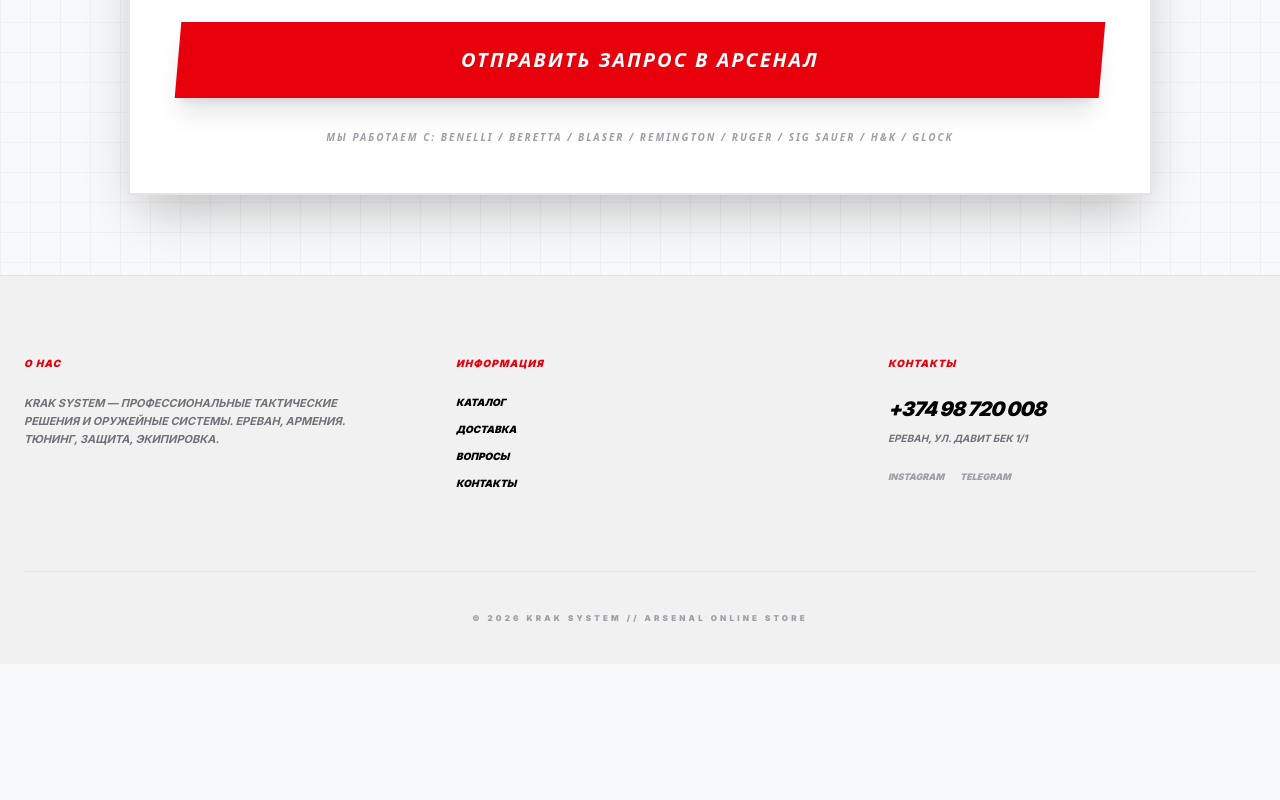
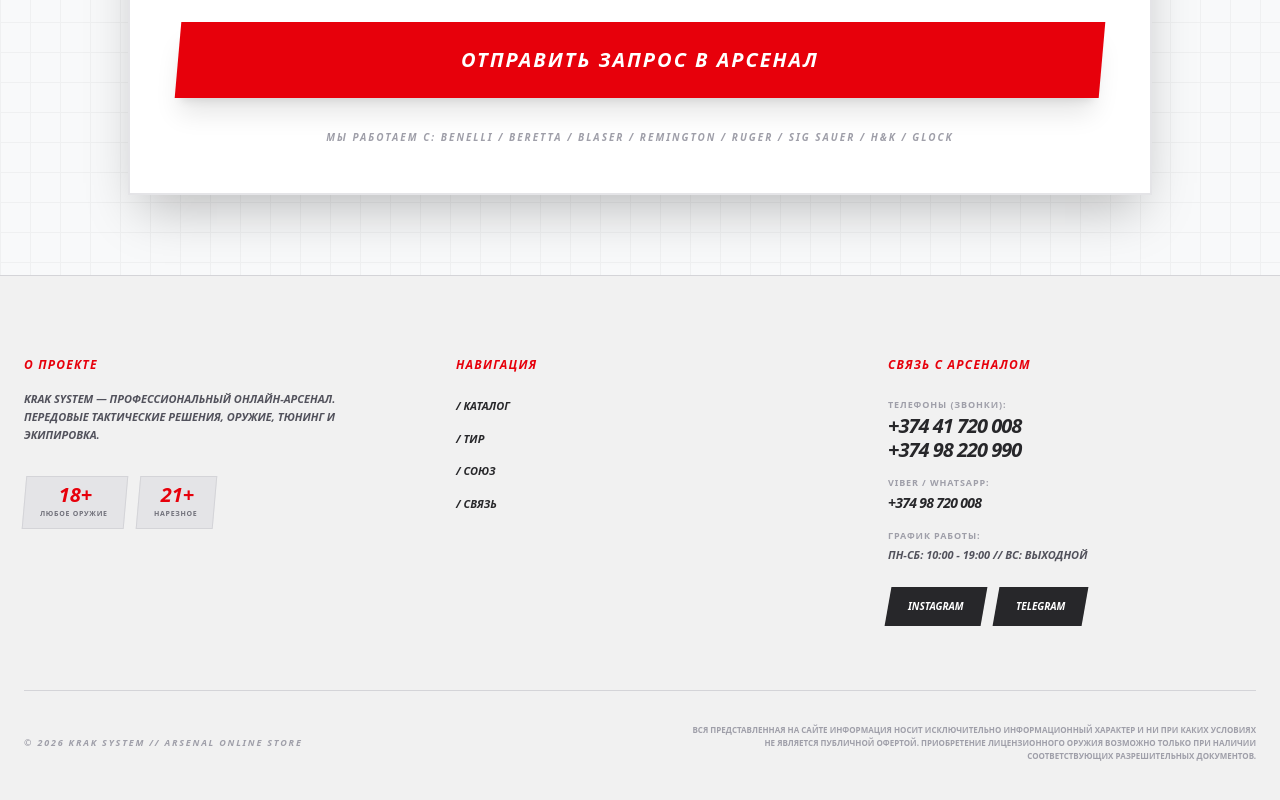
Before and after one commit to adamfreeman2024-eng/krak-site, a Next.js app: page /custom-order in a window 1280 px wide. Shown: the part 848-1648 px from the top of the page. Before the commit the page ends 1512 px from the top, so only its background shows below. Built offline with nearby package versions, Linux system fonts and the light colour scheme.

Commit message:
feat: added smart search and fixed custom order API

```diff
--- a/app/(shop)/custom-order/page.tsx
+++ b/app/(shop)/custom-order/page.tsx
@@ -94,27 +94,38 @@ export default function CustomOrderPage() {
     setLoading(true);
     try {
       const uploadedUrls = [];
-      // Загрузка в Supabase
+
+      // 1. Загрузка фото в Supabase
       for (const file of files) {
         const fileName = `custom-${Date.now()}-${file.name}`;
         const { data, error } = await supabase.storage.from('product-images').upload(fileName, file);
         if (!error) {
           const { data: { publicUrl } } = supabase.storage.from('product-images').getPublicUrl(fileName);
           uploadedUrls.push(publicUrl);
+        } else {
+          console.error("Ошибка загрузки фото:", error);
         }
       }
 
-      // Отправка в наш новый API
+      // 2. Отправка в наш API Telegram
       const res = await fetch("/api/custom-order", {
         method: "POST",
         headers: { 'Content-Type': 'application/json' },
         body: JSON.stringify({ ...formData, images: uploadedUrls }),
       });
 
-      if (res.ok) setIsSuccess(true);
-    } catch (err) {
-      console.error(err);
-      alert("Ошибка отправки. Попробуйте позже.");
+      // 3. Жесткая проверка ответа от сервера
+      if (!res.ok) {
+        const errorData = await res.json().catch(() => ({}));
+        throw new Error(errorData.error || "Сервер вернул ошибку. Возможно, не настроен Telegram API.");
+      }
+
+      // 4. Если всё успешно:
+      setIsSuccess(true);
+
+    } catch (err: any) {
+      console.error("ОШИБКА ОТПРАВКИ:", err);
+      alert(`⚠️ ОШИБКА: ${err.message}\nУбедитесь, что серверный файл API существует и ключи Telegram (.env) прописаны!`);
     } finally {
       setLoading(false);
     }
--- a/components/Footer.tsx
+++ b/components/Footer.tsx
@@ -4,46 +4,84 @@ import Link from "next/link";
 
 export default function Footer() {
   return (
-    <footer className="bg-[#f1f1f1] border-t border-zinc-200 pt-20 pb-10 px-6">
-      <div className="max-w-7xl mx-auto grid grid-cols-1 md:grid-cols-3 gap-16 mb-20">
+    <footer className="bg-[#f1f1f1] border-t border-zinc-300 pt-20 pb-10 px-6 font-sans">
+      <div className="max-w-7xl mx-auto grid grid-cols-1 md:grid-cols-3 gap-16 mb-16">
 
-        {/* О НАС */}
-        <div>
-          <h3 className="text-red-600 font-black italic text-[10px] tracking-widest mb-6 uppercase">О НАС</h3>
-          <p className="text-zinc-500 text-[11px] font-bold leading-relaxed uppercase italic">
-            KRAK SYSTEM — Профессиональные тактические решения и оружейные системы.
-            Ереван, Армения. Тюнинг, защита, экипировка.
-          </p>
-        </div>
+        {/* БЛОК 1: О ПРОЕКТЕ И БЕЗОПАСНОСТЬ */}
+        <div className="flex flex-col gap-6">
+          <div>
+            <h3 className="text-red-600 font-black italic text-[12px] tracking-widest mb-4 uppercase">О проекте</h3>
+            <p className="text-zinc-600 text-[11px] font-bold leading-relaxed uppercase italic">
+              KRAK SYSTEM — Профессиональный онлайн-арсенал.
+              Передовые тактические решения, оружие, тюнинг и экипировка.
+            </p>
+          </div>
 
-        {/* ИНФОРМАЦИЯ */}
-        <div>
-          <h3 className="text-red-600 font-black italic text-[10px] tracking-widest mb-6 uppercase">ИНФОРМАЦИЯ</h3>
-          <div className="flex flex-col gap-3">
-            <Link href="/catalog" className="text-black text-[10px] font-black italic hover:text-red-600 transition-colors uppercase">КАТАЛОГ</Link>
-            <Link href="/delivery" className="text-black text-[10px] font-black italic hover:text-red-600 transition-colors uppercase">ДОСТАВКА</Link>
-            <Link href="/faq" className="text-black text-[10px] font-black italic hover:text-red-600 transition-colors uppercase">ВОПРОСЫ</Link>
-            <Link href="/contact" className="text-black text-[10px] font-black italic hover:text-red-600 transition-colors uppercase">КОНТАКТЫ</Link>
+          {/* Возрастные ограничения */}
+          <div className="flex gap-3 mt-2">
+            <div className="bg-zinc-200 border border-zinc-300 px-4 py-2 flex flex-col items-center justify-center skew-x-[-5deg]">
+              <span className="text-red-600 font-black italic text-xl leading-none skew-x-[5deg]">18+</span>
+              <span className="text-zinc-500 text-[7px] font-black uppercase tracking-widest mt-1 skew-x-[5deg]">Любое оружие</span>
+            </div>
+            <div className="bg-zinc-200 border border-zinc-300 px-4 py-2 flex flex-col items-center justify-center skew-x-[-5deg]">
+              <span className="text-red-600 font-black italic text-xl leading-none skew-x-[5deg]">21+</span>
+              <span className="text-zinc-500 text-[7px] font-black uppercase tracking-widest mt-1 skew-x-[5deg]">Нарезное</span>
+            </div>
           </div>
         </div>
 
-        {/* КОНТАКТЫ */}
+        {/* БЛОК 2: НАВИГАЦИЯ */}
         <div>
-          <h3 className="text-red-600 font-black italic text-[10px] tracking-widest mb-6 uppercase">КОНТАКТЫ</h3>
-          <p className="text-black text-xl font-black italic mb-2 tracking-tighter">+374 98 720 008</p>
-          <p className="text-zinc-500 text-[10px] font-bold uppercase italic">Ереван, ул. Давит Бек 1/1</p>
-          <div className="flex gap-4 mt-6">
-             <span className="text-[9px] font-black text-zinc-400 uppercase italic cursor-pointer hover:text-black">Instagram</span>
-             <span className="text-[9px] font-black text-zinc-400 uppercase italic cursor-pointer hover:text-black">Telegram</span>
+          <h3 className="text-red-600 font-black italic text-[12px] tracking-widest mb-6 uppercase">Навигация</h3>
+          <div className="flex flex-col gap-4">
+            <Link href="/catalog" className="text-zinc-800 text-[11px] font-black italic hover:text-red-600 hover:translate-x-2 transition-all uppercase w-max">/ Каталог</Link>
+            <Link href="/range" className="text-zinc-800 text-[11px] font-black italic hover:text-red-600 hover:translate-x-2 transition-all uppercase w-max">/ Тир</Link>
+            <Link href="/union" className="text-zinc-800 text-[11px] font-black italic hover:text-red-600 hover:translate-x-2 transition-all uppercase w-max">/ Союз</Link>
+            <Link href="/contact" className="text-zinc-800 text-[11px] font-black italic hover:text-red-600 hover:translate-x-2 transition-all uppercase w-max">/ Связь</Link>
+          </div>
+        </div>
+
+        {/* БЛОК 3: СВЯЗЬ И ПОДДЕРЖКА */}
+        <div>
+          <h3 className="text-red-600 font-black italic text-[12px] tracking-widest mb-6 uppercase">Связь с арсеналом</h3>
+
+          <div className="flex flex-col gap-4 mb-6">
+            <div>
+              <p className="text-zinc-400 text-[9px] font-black uppercase tracking-widest mb-1">Телефоны (Звонки):</p>
+              <p className="text-zinc-800 text-xl font-black italic tracking-tighter leading-none mb-1">+374 41 720 008</p>
+              <p className="text-zinc-800 text-xl font-black italic tracking-tighter leading-none">+374 98 220 990</p>
+            </div>
+
+            <div>
+              <p className="text-zinc-400 text-[9px] font-black uppercase tracking-widest mb-1">Viber / WhatsApp:</p>
+              <p className="text-zinc-800 text-sm font-black italic tracking-tighter">+374 98 720 008</p>
+            </div>
+
+            <div>
+              <p className="text-zinc-400 text-[9px] font-black uppercase tracking-widest mb-1">График работы:</p>
+              <p className="text-zinc-600 text-[11px] font-bold uppercase italic">Пн-Сб: 10:00 - 19:00 // Вс: Выходной</p>
+            </div>
+          </div>
+
+          <div className="flex gap-3">
+             <a href="https://www.instagram.com/krak.am2/" target="_blank" rel="noopener noreferrer" className="bg-zinc-800 text-white hover:bg-red-600 px-5 py-3 text-[10px] font-black uppercase italic transition-colors skew-x-[-10deg]">
+               <span className="block skew-x-[10deg]">Instagram</span>
+             </a>
+             <a href="https://t.me/krak_am" target="_blank" rel="noopener noreferrer" className="bg-zinc-800 text-white hover:bg-red-600 px-5 py-3 text-[10px] font-black uppercase italic transition-colors skew-x-[-10deg]">
+               <span className="block skew-x-[10deg]">Telegram</span>
+             </a>
           </div>
         </div>
 
       </div>
 
-      {/* COPYRIGHT */}
-      <div className="border-t border-zinc-200 pt-10 text-center">
-        <p className="text-zinc-400 text-[8px] font-black tracking-[0.4em] uppercase">
+      {/* КОПИРАЙТ И ДИСКЛЕЙМЕР */}
+      <div className="max-w-7xl mx-auto border-t border-zinc-300 pt-8 flex flex-col md:flex-row justify-between items-center gap-6">
+        <p className="text-zinc-400 text-[9px] font-black tracking-[0.2em] uppercase italic text-center md:text-left">
           © 2026 KRAK SYSTEM // ARSENAL ONLINE STORE
+        </p>
+        <p className="text-zinc-400 text-[8px] font-bold uppercase text-center md:text-right max-w-xl leading-relaxed">
+          Вся представленная на сайте информация носит исключительно информационный характер и ни при каких условиях не является публичной офертой. Приобретение лицензионного оружия возможно только при наличии соответствующих разрешительных документов.
         </p>
       </div>
     </footer>
```
Also changed, not shown: app/(shop)/page.tsx (+107 -6 lines), app/api/custom-order/route.ts (+37 -24 lines).
